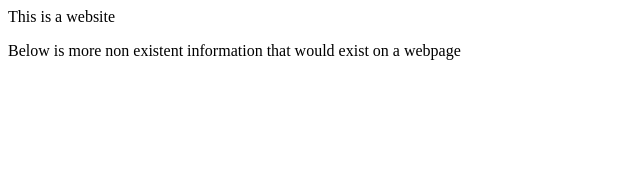
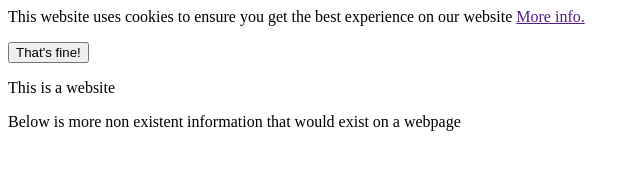
Before and after one commit to BaalMahan3/osano, a plain HTML site: page index.html in a window 1280 px wide. Shown: the whole page, without its empty margins (0-640 px from the left). Drawn offline with Linux system fonts and the light colour scheme.

Commit message:
cookies banner

```diff
--- a/index.html
+++ b/index.html
@@ -10,6 +10,16 @@
 
         gtag('config', 'G-TM67XNYKEH');
     </script>
+    <div id="cookies"></div>
+    <div class="container">
+        <div class="subcontainer">
+            <div class="cookies">
+                <p>This website uses cookies to ensure you get the best experience on our website
+                    <a href=""> More info.</a></p>
+                    <button id="cookies-btn">That's fine!</button>
+            </div>
+        </div>
+    </div>
 </head>
 
 <body>
```
